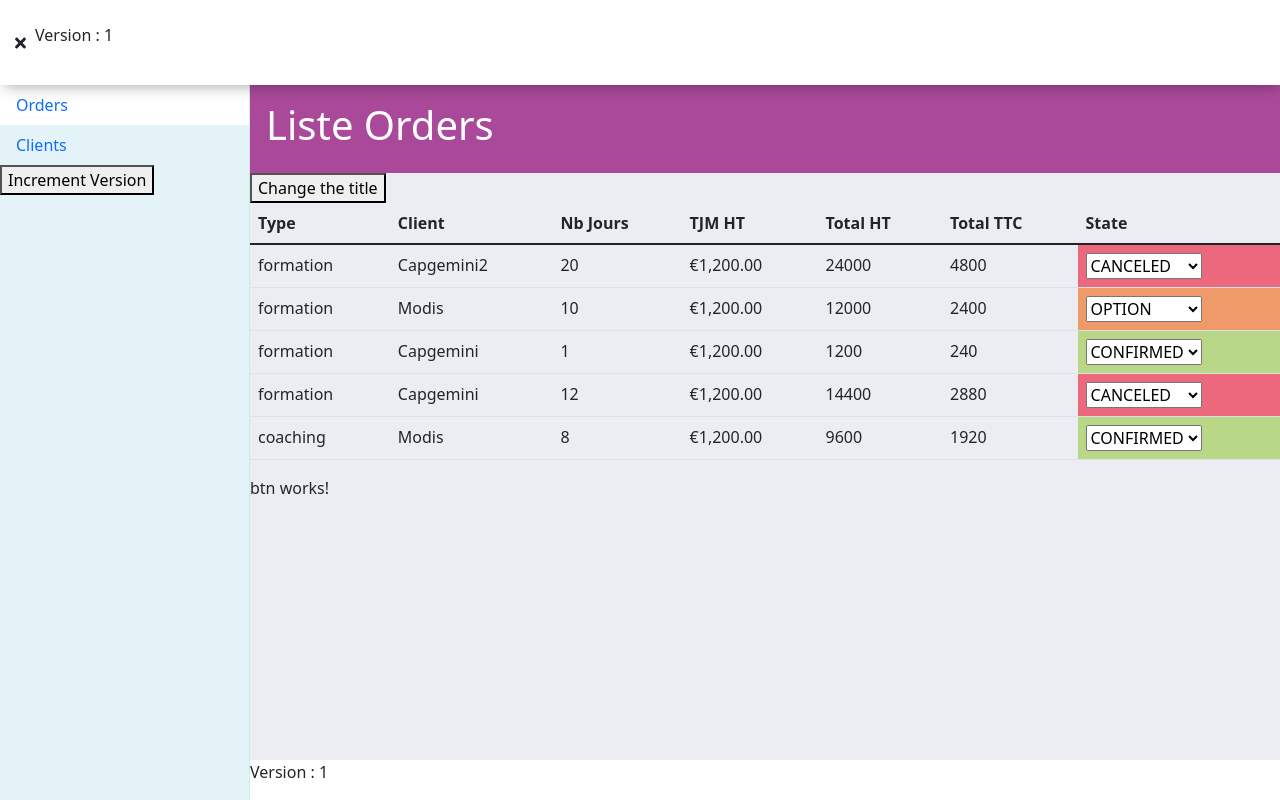
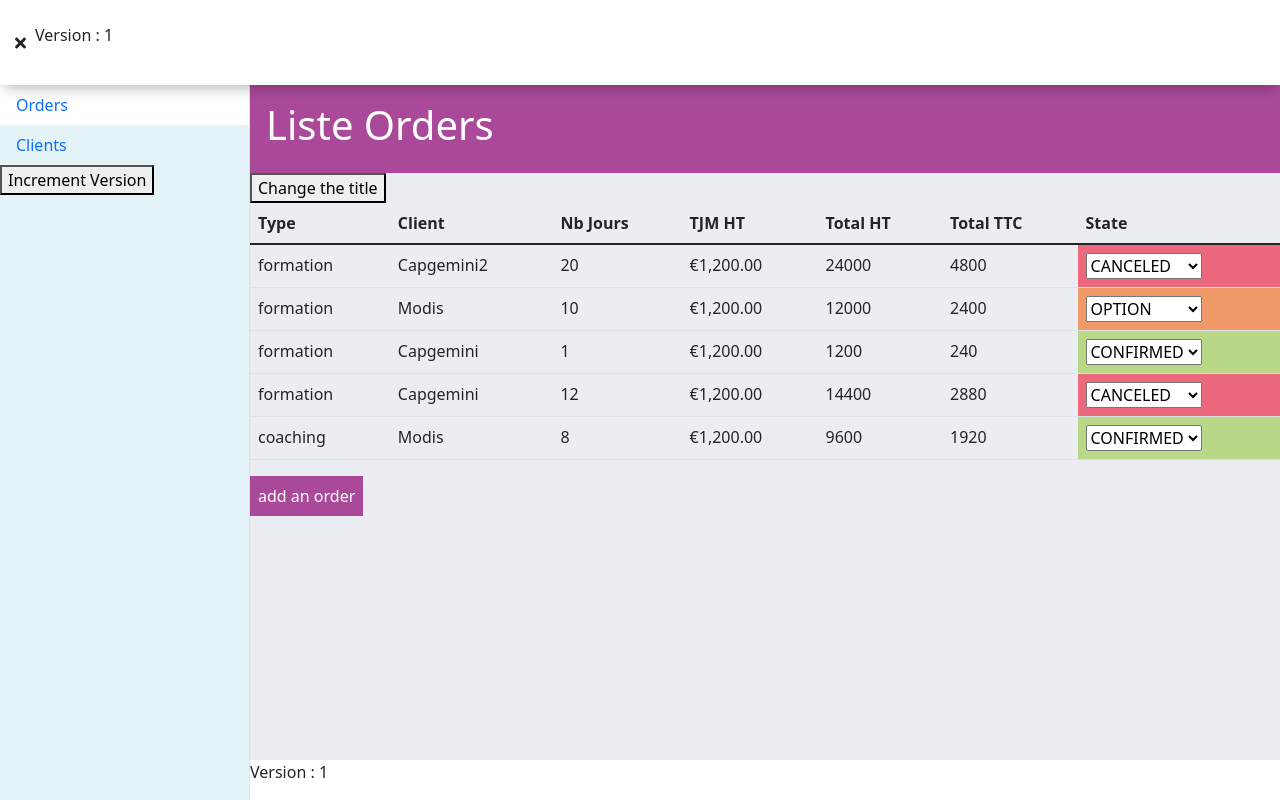
Before and after one commit to dev-formation/angular-13-crm-novembre, an Angular app: page /orders in a window 1280 px wide. Built offline with nearby package versions, Linux system fonts and the light colour scheme; data requests are answered from the project's data file.

Commit message:
30 - btn component

```diff
--- a/src/app/orders/page/page-list-orders/page-list-orders.component.html
+++ b/src/app/orders/page/page-list-orders/page-list-orders.component.html
@@ -34,5 +34,5 @@
 
         </tr>
     </app-table-light>
-    <app-btn></app-btn>
+    <app-btn label="add an order" route="add"></app-btn>
 </app-template-full-width>
--- a/src/app/shared/components/btn/btn.component.html
+++ b/src/app/shared/components/btn/btn.component.html
@@ -1 +1 @@
-<p>btn works!</p>
+<a [routerLink]="route">{{ label }}</a>
--- a/src/app/shared/components/btn/btn.component.scss
+++ b/src/app/shared/components/btn/btn.component.scss
@@ -0,0 +1,11 @@
+a {
+    display: inline-block;
+    padding: 0.5em;
+    background: var(--app-primary);
+    color: var(--app-light);
+    text-decoration: none;
+    &:hover {
+        transition: 0.2s;
+        background: var(--app-primary-dark);
+    }
+}
--- a/src/app/shared/components/btn/btn.component.ts
+++ b/src/app/shared/components/btn/btn.component.ts
@@ -1,4 +1,4 @@
-import { Component, OnInit } from '@angular/core';
+import { Component, Input, OnInit } from '@angular/core';
 
 @Component({
   selector: 'app-btn',
@@ -6,7 +6,8 @@
   styleUrls: ['./btn.component.scss']
 })
 export class BtnComponent implements OnInit {
-
+  @Input() public label!: string;
+  @Input() public route!: string;
   constructor() { }
 
   ngOnInit(): void {
--- a/src/app/shared/shared.module.ts
+++ b/src/app/shared/shared.module.ts
@@ -6,6 +6,7 @@
 import { BtnComponent } from './components/btn/btn.component';
 import { TotalPipe } from './pipes/total.pipe';
 import { StateDirective } from './directives/state.directive';
+import { RouterModule } from '@angular/router';
 
 
 
@@ -17,7 +18,8 @@
     StateDirective
   ],
   imports: [
-    CommonModule
+    CommonModule,
+    RouterModule
   ],
   exports: [
     TemplatesModule,
```
